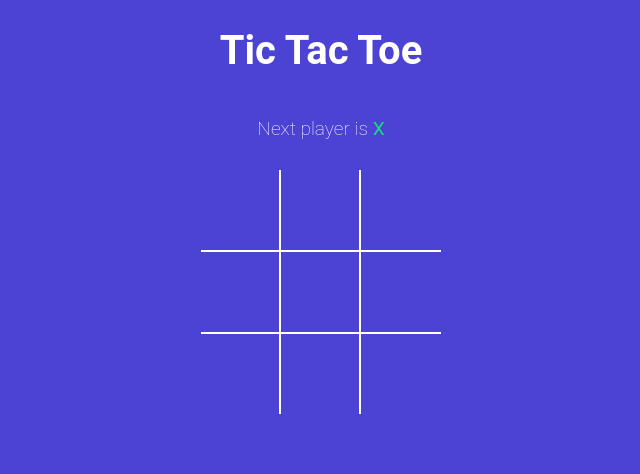
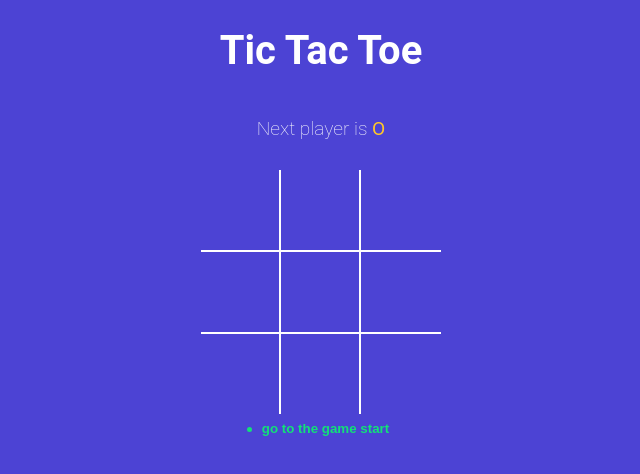
Before and after one commit to neeraj9649/tic_tac_toe, a React (Vite) app: page / in a window 1280 px wide. Shown: the top 474 px of the page, without its empty margins (319-959 px from the left). Built offline with nearby package versions, Linux system fonts and the light colour scheme.

Commit message:
the history added

```diff
--- a/src/App.jsx
+++ b/src/App.jsx
@@ -1,36 +1,64 @@
-import Board from './component/board';
-import './styles.scss';
 import { useState } from 'react';
 import { calculateWinner } from './Winner';
+import History from './component/History';
+import Board from './component/board';
 import StatusMessage from './component/statusmessage';
+import './styles.scss';
 
 function App() {
-  const [squares, setsquares] = useState(Array(9).fill(null));
-  const [isXNext, setisXNext] = useState(true);
-
+  // const [squares, setsquares] = useState(Array(9).fill(null));
+  // const [isXNext, setisXNext] = useState(true);
+  const [history, setHistory] = useState([
+    { squares: Array(9).fill(null), isXNext: false },
+  ]);
+  const [currentMove, setCurrentMove] = useState(0);
+  const gamingBoard = history[currentMove];
   // const winner = calculateWinner(squares);
-  const Winner = calculateWinner(squares);
+  const Winner = calculateWinner(gamingBoard.squares);
   const handlesquareclick = clickedposition => {
     // if the square is already filld (checking)
-    if (squares[clickedposition] || Winner) {
+    if (gamingBoard.squares[clickedposition] || Winner) {
       return;
     }
-    setsquares(currentsquare => {
-      return currentsquare.map((squareValue, position) => {
-        if (clickedposition == position) {
-          return isXNext ? 'X' : 'O';
+    setHistory(currentHistory => {
+      const isTraversing = currentMove + 1 !== currentHistory.length;
+      console.log({ isTraversing, currentMove });
+      const lastGamingState = isTraversing
+        ? currentHistory[currentMove]
+        : history[history.length - 1];
+      const nextSquareStare = lastGamingState.squares.map(
+        (squareValue, position) => {
+          if (clickedposition == position) {
+            return lastGamingState.isXNext ? 'X' : 'O';
+          }
+          return squareValue;
         }
-        return squareValue;
+      );
+      const base = isTraversing
+        ? currentHistory.slice(0, currentHistory.indexOf(lastGamingState) + 1)
+        : currentHistory;
+
+      return base.concat({
+        squares: nextSquareStare,
+        isXNext: !lastGamingState.isXNext,
       });
     });
-    setisXNext(currentIsNext => !currentIsNext);
+    setCurrentMove(Move => Move + 1);
+  };
+  const moveTo = move => {
+    // console.log('check');
+    setCurrentMove(move);
   };
   return (
     <div className="app">
       <h1>Tic Tac Toe</h1>
       {/* <h2>{currstatus}</h2> */}
-      <StatusMessage isXNext={isXNext} Winner={Winner} squares={squares} />
-      <Board squares={squares} handlesquareclick={handlesquareclick} />
+      <StatusMessage Winner={Winner} gamingBoard={gamingBoard} />
+      <Board
+        squares={gamingBoard.squares}
+        handlesquareclick={handlesquareclick}
+      />
+      <History history={history} moveTo={moveTo} currentMove={currentMove} />
     </div>
   );
 }
--- /dev/null
+++ b/src/component/History.jsx
@@ -0,0 +1,22 @@
+const History = ({ history, moveTo, currentMove }) => {
+  return (
+    <div className="history-wrapper">
+      <ul className="history">
+        {history.map((_, index) => (
+          <li key={index}>
+            <button
+              type="button"
+              className={`btn-move ${currentMove == index ? 'active' : ''}`}
+              onClick={() => moveTo(index)}
+            >
+              {index === 0
+                ? 'go to the game start'
+                : `go to the move # ${index}`}
+            </button>
+          </li>
+        ))}
+      </ul>
+    </div>
+  );
+};
+export default History;
--- a/src/component/StatusMessage.jsx
+++ b/src/component/StatusMessage.jsx
@@ -1,6 +1,7 @@
 import React from 'react';
-const StatusMessage = ({ isXNext, Winner, squares }) => {
+const StatusMessage = ({ Winner, gamingBoard }) => {
   //   console.log(Winner);
+  const { squares, isXNext } = gamingBoard;
   const noMoveLeft = squares.every(squareValue => squareValue !== null);
   //   console.log(noMoveLeft);
   const nextPlayer = isXNext ? 'X' : 'O';
```
